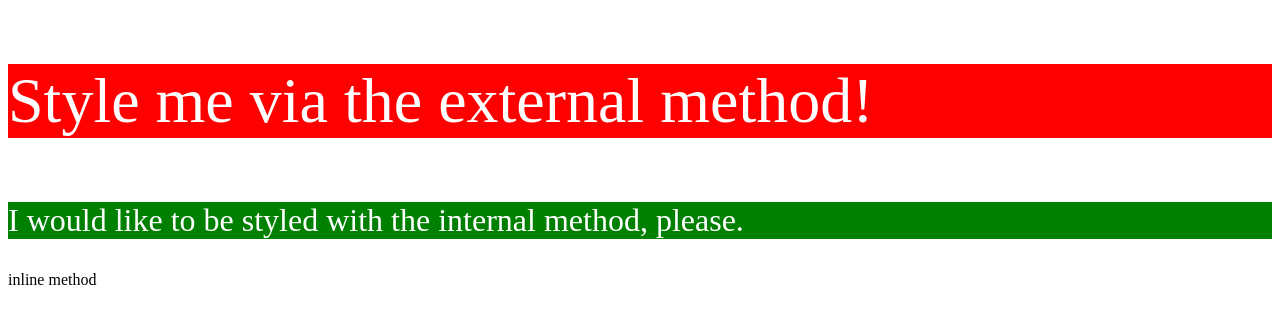
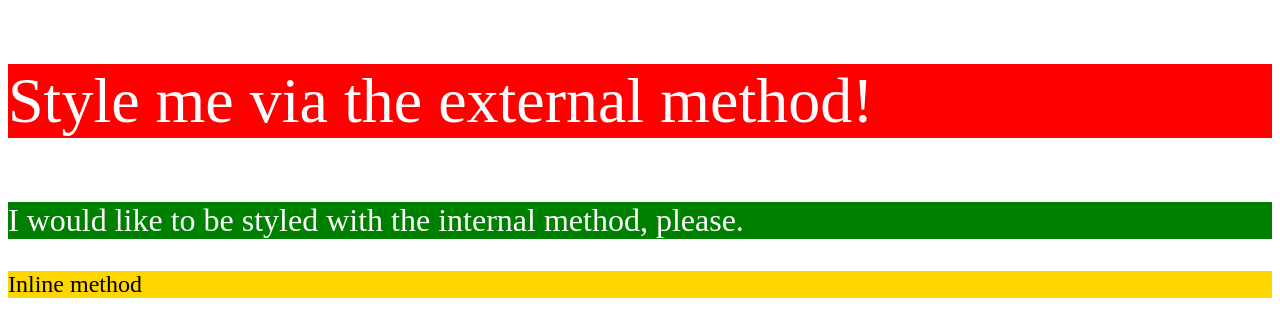
Before and after one commit to Lex2314/css-test, a plain HTML site: page index.html in a window 1280 px wide. Drawn offline with Linux system fonts and the light colour scheme.

Commit message:
complete inline portion

```diff
--- a/index.html
+++ b/index.html
@@ -18,7 +18,7 @@
     <div>
         <p id="external">Style me via the external method!</p>
         <p id="internal">I would like to be styled with the internal method, please.</p>
-        <p id="inline">inline method</p>
+        <p style="font-color: black; background-color:gold; font-size: 150%;">Inline method</p>
     </div>
 
 </body>
```
